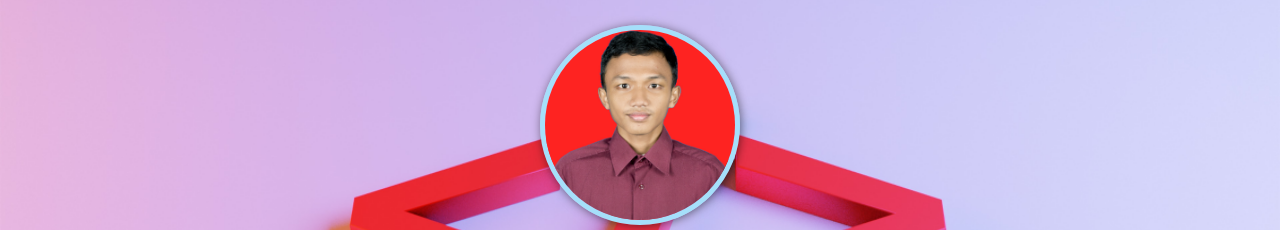
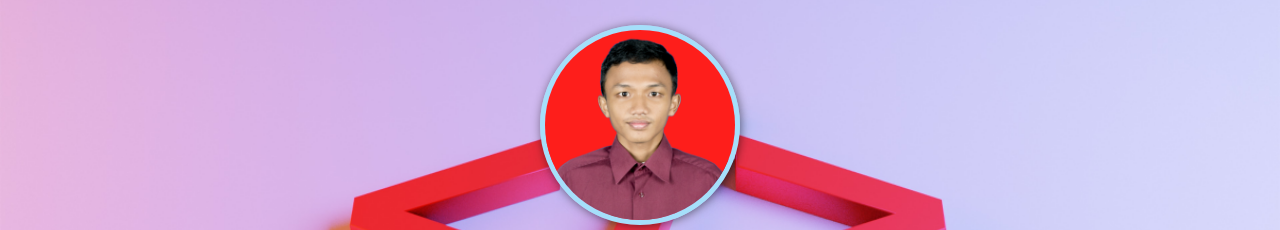
Before and after one commit to pib0student/pib0student.github.io, a plain HTML site: page index.html in a window 1280 px wide. Shown: the part 53-283 px from the top of the page. Drawn offline with Linux system fonts and the light colour scheme.

Commit message:
mengubah ukuran foto profil

```diff
--- a/index.html
+++ b/index.html
@@ -62,7 +62,7 @@
 
     <!-- jumbotron -->
     <div class="jumbotron text-center">
-        <img src="images/foto_saya.png" alt="Philip Imanuel B" class="img-circle">
+        <img src="images/size 400.png" alt="Philip Imanuel B" class="img-circle">
         <h1>Philip Imanuel Balangkaehe</h1>
         <p></p>
     </div>
```
Also changed, not shown: images/foto_saya.png (deleted), images/jackson-so-_t-l5FFH8VA-unsplash.jpg (deleted), images/sertifikat/10juni.png (deleted), images/sertifikat/13mei.png (deleted), images/sertifikat/14mei.png (deleted), images/sertifikat/20mei.jpg (deleted), images/sertifikat/27mei.png (deleted), images/sertifikat/29mei.png (deleted), images/size 400.png (added).
